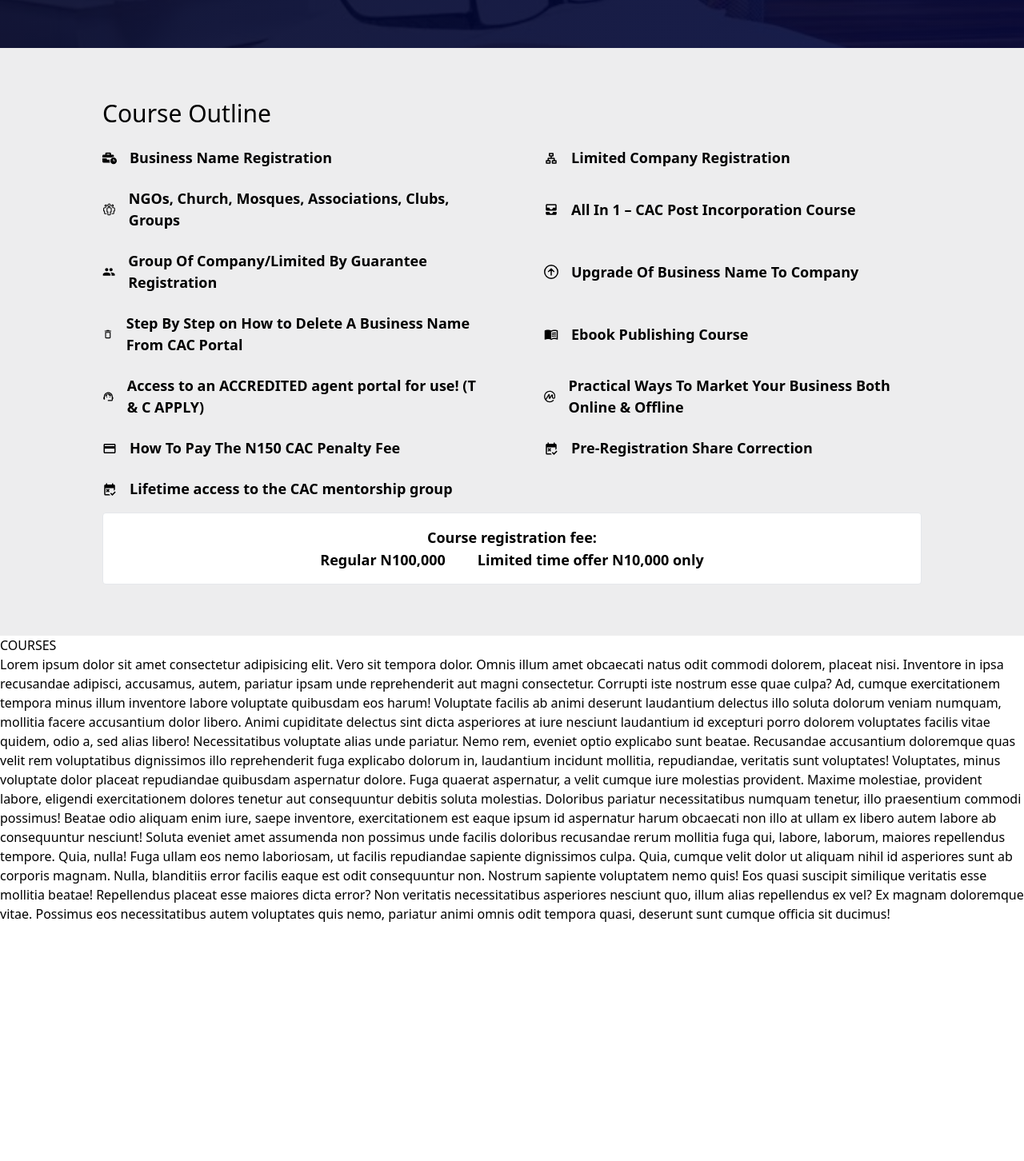
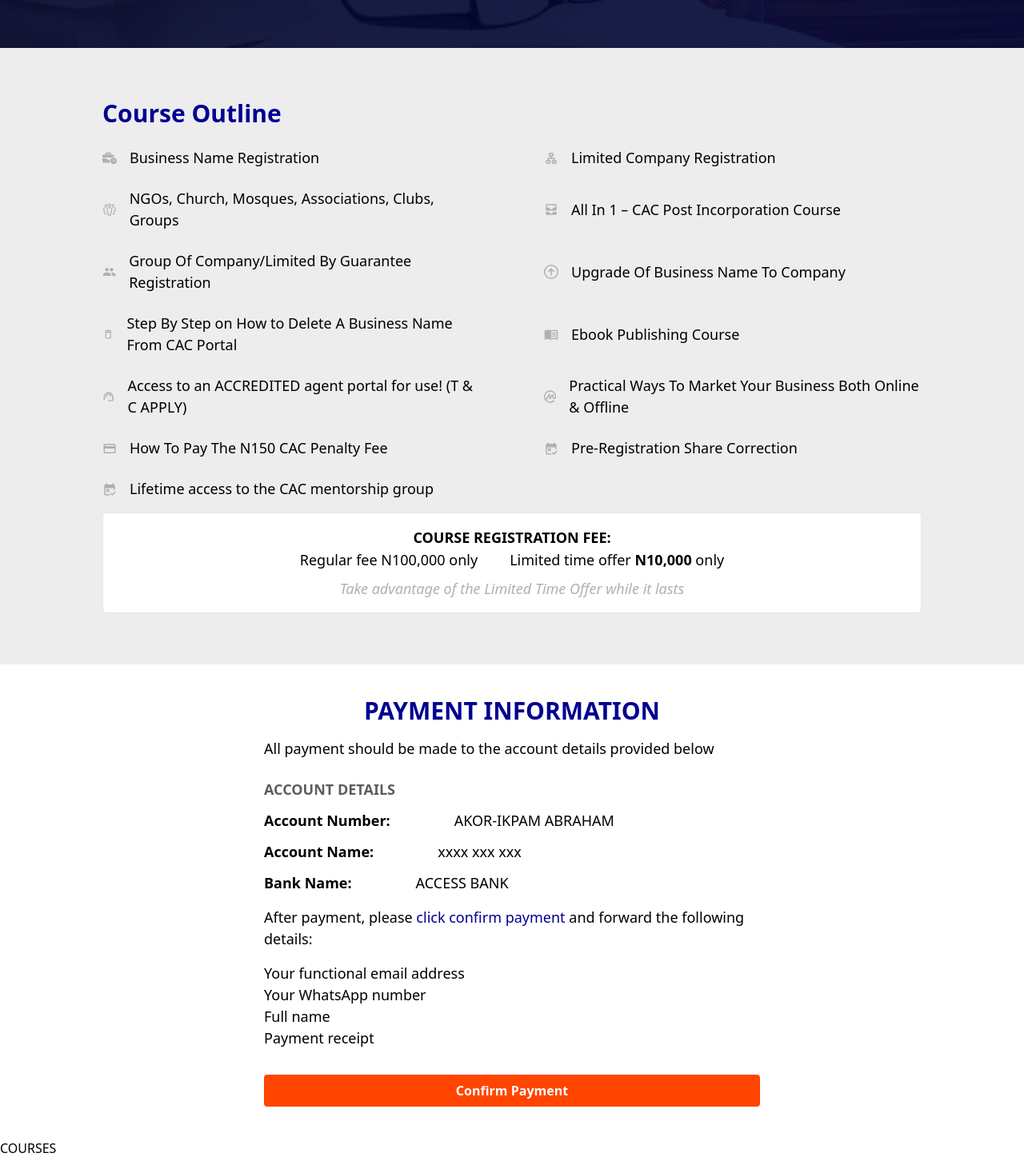
Before and after one commit to StivinTaesoo/euthus-consult, a Next.js app: page /courses in a window 1280 px wide. Shown: the part 540-1992 px from the top of the page at 80% size. Before the commit the page ends 1695 px from the top, so only its background shows below. Built offline with nearby package versions, Linux system fonts and the light colour scheme.

Commit message:
Added Payment info

```diff
--- a/app/courses/page.tsx
+++ b/app/courses/page.tsx
@@ -1,4 +1,5 @@
 import CourseOutline from "@/components/courses/CourseOutline";
+import CoursePayment from "@/components/courses/CoursePayment";
 import HeroForPages from "@/components/hero-sections/HeroForPages";
 
 export default function Courses() {
@@ -10,6 +11,7 @@
                 imgSrc="./images/image-5.jpeg"
             />
             <CourseOutline />
+            <CoursePayment />
             <h1>COURSES</h1>
             <div className="">
                 Lorem ipsum dolor sit amet consectetur adipisicing elit. Vero
--- a/app/globals.css
+++ b/app/globals.css
@@ -12,7 +12,7 @@
     margin: 100px auto;
     padding: 100px;
     background: #ff7300;
-    color: #5e5d5d;
+    color: #b3afaf;
 }
 
 .sticky-nav.active {
@@ -78,7 +78,7 @@
     text-shadow: 4px 4px 4px #00000010;
 }
 .bg-colors {
-    background: #ededee;
+    background: #010191;
     background: #e4dfd1;
     background: #ebd595;
 }
--- a/components/courses/CourseOutline.tsx
+++ b/components/courses/CourseOutline.tsx
@@ -17,84 +17,93 @@
     return (
         <div className="w-full   py-16 bg-[#ededee]">
             <div className="w-[90%] mx-auto md:w-[80%]">
-                <h1 className="text-3xl mb-6">Course Outline</h1>
+                <h1 className="text-3xl font-bold text-[#010191] mb-6">
+                    Course Outline
+                </h1>
                 <div className="grid grid-cols-1 gap-x-20 gap-y-6  justify-items-start  xl:grid-cols-2 text-[16px] md:text-[18px]">
-                    <div className="flex items-center gap-4 font-semibold">
-                        <FaBusinessTime />
+                    <div className="flex items-center gap-4 ">
+                        <FaBusinessTime className="text-[#b3afaf]" />
                         <p className=" ">Business Name Registration</p>
                     </div>
-                    <div className="flex items-center gap-4 font-semibold">
-                        <RiOrganizationChart />
+                    <div className="flex items-center gap-4 ">
+                        <RiOrganizationChart className="text-[#b3afaf]" />
                         <p>Limited Company Registration</p>
                     </div>
-                    <div className="flex items-center  gap-4 font-semibold">
-                        <VscOrganization />
+                    <div className="flex items-center  gap-4 ">
+                        <VscOrganization className="text-[#b3afaf]" />
                         <p>
                             NGOs, Church, Mosques, Associations, Clubs, Groups
                         </p>
                     </div>
-                    <div className="flex items-center gap-4 font-semibold">
-                        <MdAllInbox />
+                    <div className="flex items-center gap-4 ">
+                        <MdAllInbox className="text-[#b3afaf]" />
                         <p className=" ">
                             All In 1 – CAC Post Incorporation Course{" "}
                         </p>
                     </div>
-                    <div className="flex items-center gap-4 font-semibold">
-                        <MdGroup />
+                    <div className="flex items-center gap-4 ">
+                        <MdGroup className="text-[#b3afaf]" />
                         <p>
                             Group Of Company/Limited By Guarantee Registration{" "}
                         </p>
                     </div>
-                    <div className="flex items-center gap-4 font-semibold">
-                        <GrUpgrade />
+                    <div className="flex items-center gap-4 ">
+                        <GrUpgrade className="text-[#b3afaf]" />
                         <p>Upgrade Of Business Name To Company </p>
                     </div>
-                    <div className="flex items-center gap-4 font-semibold">
-                        <MdOutlineDelete className="" />
+                    <div className="flex items-center gap-4 ">
+                        <MdOutlineDelete className="text-[#b3afaf]" />
                         <p>
                             Step By Step on How to Delete A Business Name From
                             CAC Portal{" "}
                         </p>
                     </div>
-                    <div className="flex items-center gap-4 font-semibold">
-                        <MdOutlineMenuBook className="" />
+                    <div className="flex items-center gap-4 ">
+                        <MdOutlineMenuBook className="text-[#b3afaf]" />
                         <p>Ebook Publishing Course</p>
                     </div>
-                    <div className="flex items-center gap-4 font-semibold">
-                        <MdSupportAgent className="" />
+                    <div className="flex items-center gap-4 ">
+                        <MdSupportAgent className="text-[#b3afaf]" />
                         <p>
                             Access to an ACCREDITED agent portal for use! (T & C
                             APPLY)
                         </p>
                     </div>
-                    <div className="flex items-center gap-4 font-semibold">
-                        <SiCoinmarketcap className="" />
+                    <div className="flex items-center gap-4 ">
+                        <SiCoinmarketcap className="text-[#b3afaf]" />
                         <p>
                             Practical Ways To Market Your Business Both Online &
                             Offline
                         </p>
                     </div>
-                    <div className="flex items-center gap-4 font-semibold">
-                        <MdPayment className="" />
+                    <div className="flex items-center gap-4 ">
+                        <MdPayment className="text-[#b3afaf]" />
                         <p>How To Pay The N150 CAC Penalty Fee</p>
                     </div>
-                    <div className="flex items-center gap-4 font-semibold">
-                        <MdFreeCancellation className="" />
+                    <div className="flex items-center gap-4 ">
+                        <MdFreeCancellation className="text-[#b3afaf]" />
                         <p>Pre-Registration Share Correction </p>
                     </div>
-                    <div className="flex items-center gap-4 font-semibold">
-                        <MdFreeCancellation className="" />
+                    <div className="flex items-center gap-4 ">
+                        <MdFreeCancellation className="text-[#b3afaf]" />
                         <p>Lifetime access to the CAC mentorship group </p>
                     </div>
                 </div>
-                <div className="text-lg font-semibold mt-4 p-4 border-[1px] rounded bg-white text-center">
-                    <p>Course registration fee:</p>
+                <div className="text-lg  mt-4 p-4 border-[1px] rounded bg-white text-center text-[16px] md:text-[18px]">
+                    <p className="uppercase font-semibold">
+                        Course registration fee:
+                    </p>
                     <div className="flex flex-col gap-4 justify-center items-center text-center md:flex-row md:gap-10">
-                        <div className="text-center">Regular N100,000</div>
+                        <div className="text-center">
+                            Regular fee N100,000 only
+                        </div>
                         <div className="text-center">
                             Limited time offer <strong>N10,000</strong> only
                         </div>
                     </div>
+                    <p className="italic text-[#b3afaf] mt-2">
+                        Take advantage of the Limited Time Offer while it lasts
+                    </p>
                 </div>
             </div>
         </div>
--- /dev/null
+++ b/components/courses/CoursePayment.tsx
@@ -0,0 +1,54 @@
+import Link from "next/link";
+
+function CoursePayment() {
+    return (
+        <div className="w-full max-w-[700px] mx-auto p-10">
+            <h1 className="uppercase font-bold text-3xl text-[#010191] text-center md:text-3xl">
+                payment information
+            </h1>
+            <p className="text-[18px] mt-4">
+                All payment should be made to the account details provided below
+            </p>
+            <div className="text-[18px] flex flex-col gap-3 mt-6">
+                <h2 className="font-bold uppercase text-[#5e5d5d]">
+                    Account Details
+                </h2>
+                <div className="flex gap-x-20">
+                    <p className="font-semibold">Account Number:</p>
+                    <p className="uppercase">Akor-Ikpam Abraham</p>
+                </div>
+                <div className="flex gap-x-20">
+                    <p className="font-semibold">Account Name:</p>
+                    <p>xxxx xxx xxx</p>
+                </div>
+                <div className="flex gap-x-20">
+                    <p className="font-semibold">Bank Name:</p>
+                    <p className="uppercase">Access Bank</p>
+                </div>
+            </div>
+
+            <p className="text-[18px] my-4">
+                After payment, please{" "}
+                <Link href="https://wa.link/r1z26k" className="text-[#010191]">
+                    click confirm payment
+                </Link>{" "}
+                and forward the following details:
+            </p>
+            <ul className="text-[18px]">
+                <li>Your functional email address</li>
+                <li>Your WhatsApp number</li>
+                <li>Full name</li>
+                <li>Payment receipt</li>
+            </ul>
+            <div className="text-center w-full">
+                <Link href="https://chat.whatsapp.com/Es5TWvCebsYEbpXzPz50iD">
+                    <button className="button-eff px-4 w-full py-2 mt-8 mx-auto text-white font-semibold rounded bg-[orangered] hover:border-[1px] hover:text-[whitesmoke] hover:bg-[#ff7300]">
+                        Confirm Payment
+                    </button>
+                </Link>
+            </div>
+        </div>
+    );
+}
+
+export default CoursePayment;
```
